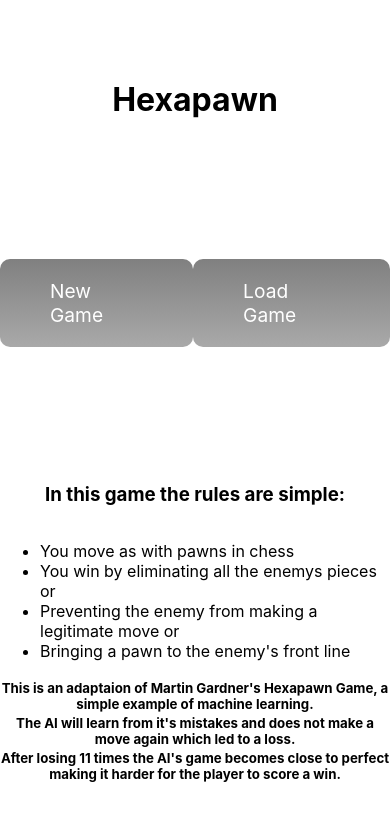
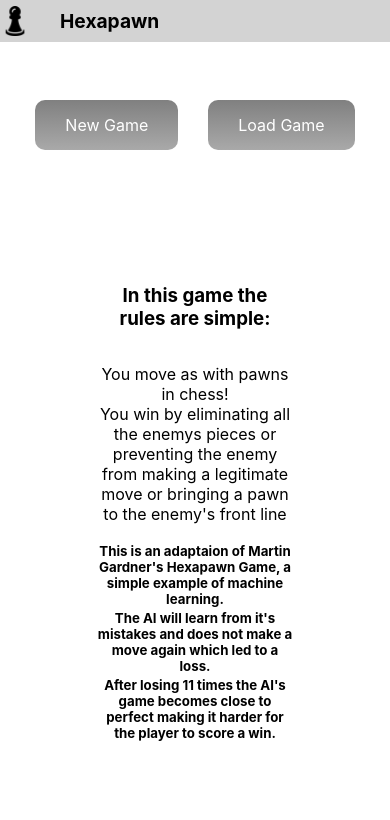
Before and after one commit to GergKllai1/hexapawn-machine-learning, a React (Create React App) app: page / in a window 390 px wide. Shown: the top 820 px of the page. Built offline with nearby package versions, Linux system fonts and the light colour scheme; no server answers.

Commit message:
Adds styling adjustments, adds header

```diff
--- a/src/App.js
+++ b/src/App.js
@@ -1,8 +1,14 @@
 import React from "react";
+import { BrowserRouter } from 'react-router-dom';
+
 import Layout from "./componets/Layout";
 
 const App = () => {
-  return <Layout />;
+  return (
+    <BrowserRouter>
+      <Layout />
+    </BrowserRouter>
+  );
 };
 
 export default App;
--- /dev/null
+++ b/src/componets/Header/Header.css
@@ -0,0 +1,28 @@
+.header {
+  width: 100%;
+  height: 8%;
+  background-color: lightgray;
+}
+
+.link {
+  height: 100%;
+  display: flex;
+  align-items: center;
+  color: black;
+  text-decoration: none;
+  font-size: 120%;
+  font-weight: bold;
+}
+
+.logo {
+  width: 30px;
+  height: 30px;
+  margin-right: 30px;
+
+}
+
+@media screen and (max-width: 1024px) {
+  .header {
+    height: 5%;
+  }
+}
--- /dev/null
+++ b/src/componets/Header/Header.js
@@ -0,0 +1,16 @@
+import React from 'react'
+import { Link } from 'react-router-dom';
+
+import blackPawn from '../../assets/blackPawn.png'
+import './Header.css'
+
+const Header = () => {
+  return (
+    <div className='header'>
+      <Link className='link' to='/'>
+        <img className='logo' src={blackPawn} alt="logo"/> Hexapawn</Link>
+    </div>
+  )
+}
+
+export default Header
--- a/src/componets/HomeScreen/HomeScreen.css
+++ b/src/componets/HomeScreen/HomeScreen.css
@@ -1,6 +1,6 @@
 .homescreen {
-  width: 100vw;
-  height: 100vh;
+  width: 100%;
+  height: 90%;
   display: flex;
   flex-direction: column;
   align-items: center;
@@ -11,14 +11,15 @@
   width: 100%;
   display: flex;
   align-items: center;
-  justify-content: space-around;
+  justify-content: center;
 }
 
 .text-area {
-  width: 100%;
+  width: 50%;
   display: flex;
   flex-direction: column;
   align-items: center;
+  text-align: center;
 }
 
 .footnotes-area {
@@ -31,6 +32,7 @@
 
 .homescreen-button {
   padding: 20px 50px;
+  margin: 0px 25px;
   background: linear-gradient(gray, darkgray);
   border-radius: 10px;
   font-size: 120%;
@@ -43,3 +45,11 @@
   font-weight: bold;
   background: gray;
 }
+
+@media screen and (max-width: 600px) {
+  .homescreen-button  {
+    padding: 15px 30px;
+    font-size: 100%;
+    margin: 0px 15px;
+  }
+}
--- a/src/componets/HomeScreen/HomeScreen.js
+++ b/src/componets/HomeScreen/HomeScreen.js
@@ -6,7 +6,6 @@ import "./HomeScreen.css";
 const HomeScreen = () => {
   return (
     <div className="homescreen">
-      <h1>Hexapawn</h1>
       <div className="homescreen-button-container">
         <Link className="homescreen-button" to="/new-game">
           New Game
@@ -17,22 +16,22 @@ const HomeScreen = () => {
       </div>
       <div className="text-area">
         <h3>In this game the rules are simple:</h3>
-        <ul>
-          <li>You move as with pawns in chess</li>
-          <li>You win by eliminating all the enemys pieces or</li>
-          <li>Preventing the enemy from making a legitimate move or</li>
-          <li>Bringing a pawn to the enemy's front line</li>
-        </ul>
-        <div className='footnotes-area'>
-          <h5 className='footnote'>
+        <p>
+          You move as with pawns in chess! <br />
+          You win by eliminating all the enemys pieces or preventing the enemy
+          from making a legitimate move or bringing a pawn to the enemy's front
+          line
+        </p>
+        <div className="footnotes-area">
+          <h5 className="footnote">
             This is an adaptaion of Martin Gardner's Hexapawn Game, a simple
             example of machine learning.
           </h5>
-          <h5 className='footnote'>
+          <h5 className="footnote">
             The AI will learn from it's mistakes and does not make a move again
             which led to a loss.
           </h5>
-          <h5 className='footnote'>
+          <h5 className="footnote">
             After losing 11 times the AI's game becomes close to perfect making
             it harder for the player to score a win.
           </h5>
--- a/src/componets/HomeScreen/LoadGame/LoadGame.css
+++ b/src/componets/HomeScreen/LoadGame/LoadGame.css
@@ -1,6 +1,6 @@
 .loadgame{
-  width: 100vw;
-  height: 100vh;
+  width: 100%;
+  height: 90%;
   display: flex;
   flex-direction: column;
   align-items: center;
--- a/src/componets/HomeScreen/NewGame/NewGame.css
+++ b/src/componets/HomeScreen/NewGame/NewGame.css
@@ -1,6 +1,6 @@
 .new-game {
-  width: 100vv;
-  height: 100vh;
+  width: 100%;
+  height: 90%;
   display: flex;
   flex-direction: column;
   align-items: center;
--- /dev/null
+++ b/src/componets/Layout.css
@@ -0,0 +1,4 @@
+.layout{
+  width: 100vw;
+  height: 100vh;
+}
--- a/src/componets/Layout.js
+++ b/src/componets/Layout.js
@@ -1,22 +1,26 @@
-import React from 'react'
-import { Route, Switch, BrowserRouter} from 'react-router-dom';
+import React from "react";
+import { Route, Switch } from "react-router-dom";
 
-import Board from '../containers/Board/Board';
-import HomeScreen from './HomeScreen/HomeScreen';
-import NewGame from './HomeScreen/NewGame/NewGame';
-import LoadGame from './HomeScreen/LoadGame/LoadGame';
+import Board from "../containers/Board/Board";
+import HomeScreen from "./HomeScreen/HomeScreen";
+import NewGame from "./HomeScreen/NewGame/NewGame";
+import LoadGame from "./HomeScreen/LoadGame/LoadGame";
+import Header from "./Header/Header";
+
+import './Layout.css'
 
 const Layout = () => {
   return (
-    <BrowserRouter>
+    <div className='layout'>
+      <Header />
       <Switch>
-        <Route exact path='/' component={HomeScreen} />
-        <Route path='/board/:id' component={Board}/>
-        <Route path='/new-game' component={NewGame} />
-        <Route path='/load-game' component={LoadGame} />
+        <Route exact path="/" component={HomeScreen} />
+        <Route path="/board/:id" component={Board} />
+        <Route path="/new-game" component={NewGame} />
+        <Route path="/load-game" component={LoadGame} />
       </Switch>
-    </BrowserRouter>
-  )
-}
+    </div>
+  );
+};
 
-export default Layout
+export default Layout;
--- a/src/containers/Board/Board.css
+++ b/src/containers/Board/Board.css
@@ -1,6 +1,6 @@
 .board-container {
-  width: 100vw;
-  height: 100vh;
+  width: 100%;
+  height: 90%;
   display: flex;
   flex-direction: column;
   justify-content: space-around;
@@ -54,7 +54,7 @@
 
 @media screen and (max-width: 1024px) {
   .board-container {
-    height: 75vh;
+    height: 75%;
   }
 }
 @media screen and (max-width: 600px) {
--- a/src/containers/Board/Board.js
+++ b/src/containers/Board/Board.js
@@ -27,8 +27,9 @@ export class Board extends Component {
     axios
       .get(`/losing-moves/${this.state.id}.json`)
       .then(response => {
+        const lm = response.data.losingMoves ? response.data.losingMoves : []
         this.setState({
-          losingMoves: response.data.losingMoves,
+          losingMoves: lm,
           aiWon: response.data.aiWon,
           playerWon: response.data.playerWon
         });
```
